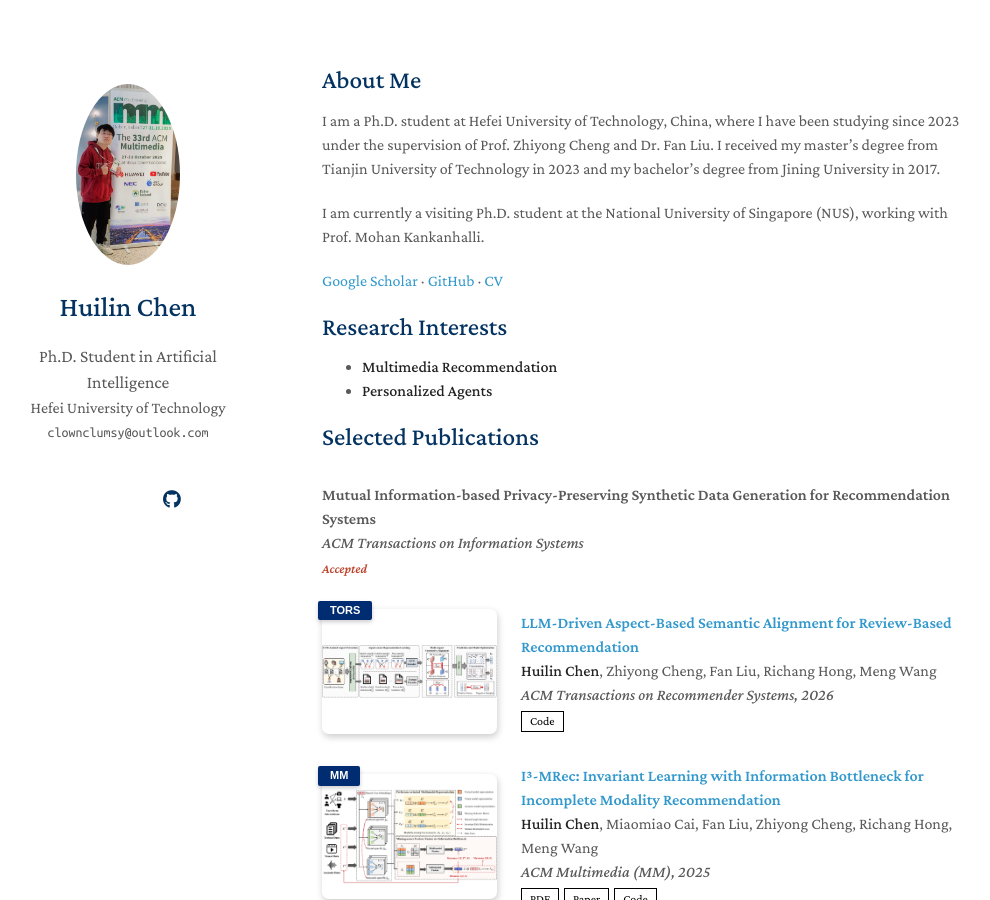
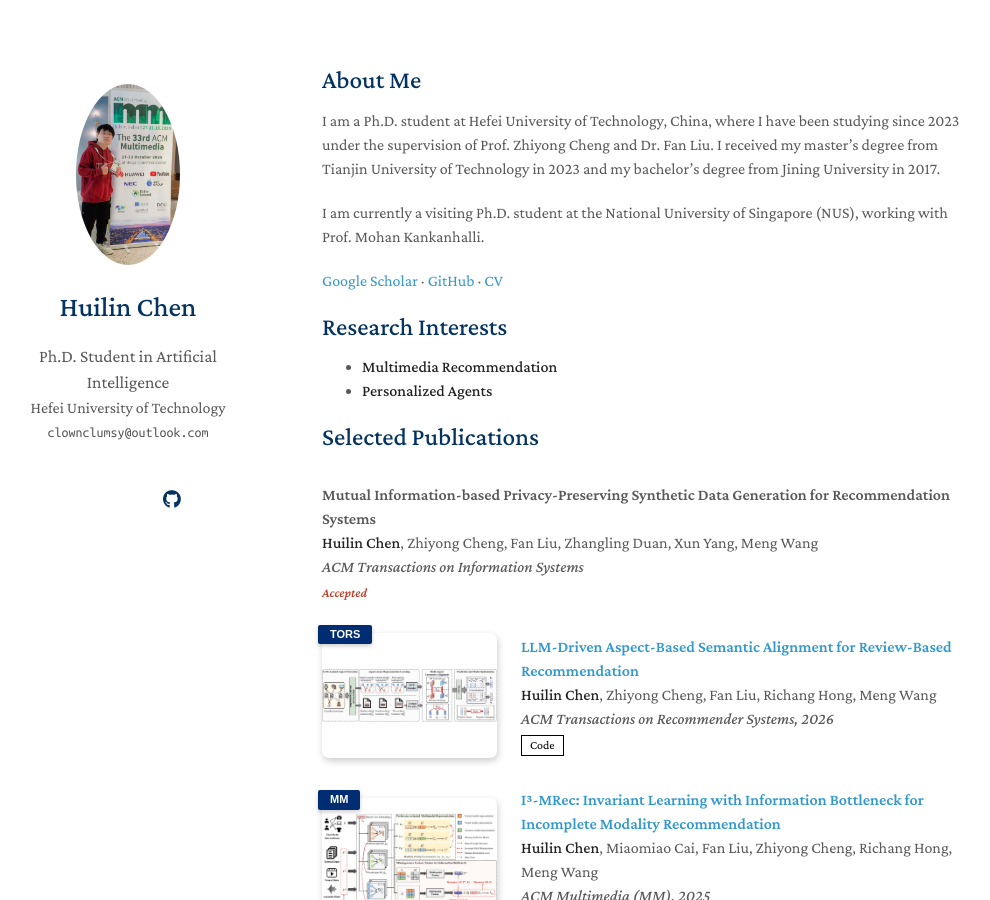
Before and after one commit to HuilinChenJN/huilinchenjn.github.io, a Jekyll site: the page built from index.md, in a window 1280 px wide and 900 px high. Shown: the whole window, without its empty margins (148-1138 px from the left). Built offline with Jekyll 4.4.1, drawn with Linux system fonts in a browser that asks for light colours; a style sheet for code colours, icons or effects is not loaded; our own code applies the rules of GitHub Pages for plain Markdown files.

Commit message:
Update publications.yml

```diff
--- a/_data/publications.yml
+++ b/_data/publications.yml
@@ -1,5 +1,6 @@
 main:
   - title: Mutual Information-based Privacy-Preserving Synthetic Data Generation for Recommendation Systems
+    authors: <strong>Huilin Chen</strong>, Zhiyong Cheng, Fan Liu, Zhangling Duan, Xun Yang, Meng Wang
     conference: ACM Transactions on Information Systems
     conference_short: TOIS
     notes: Accepted
```
